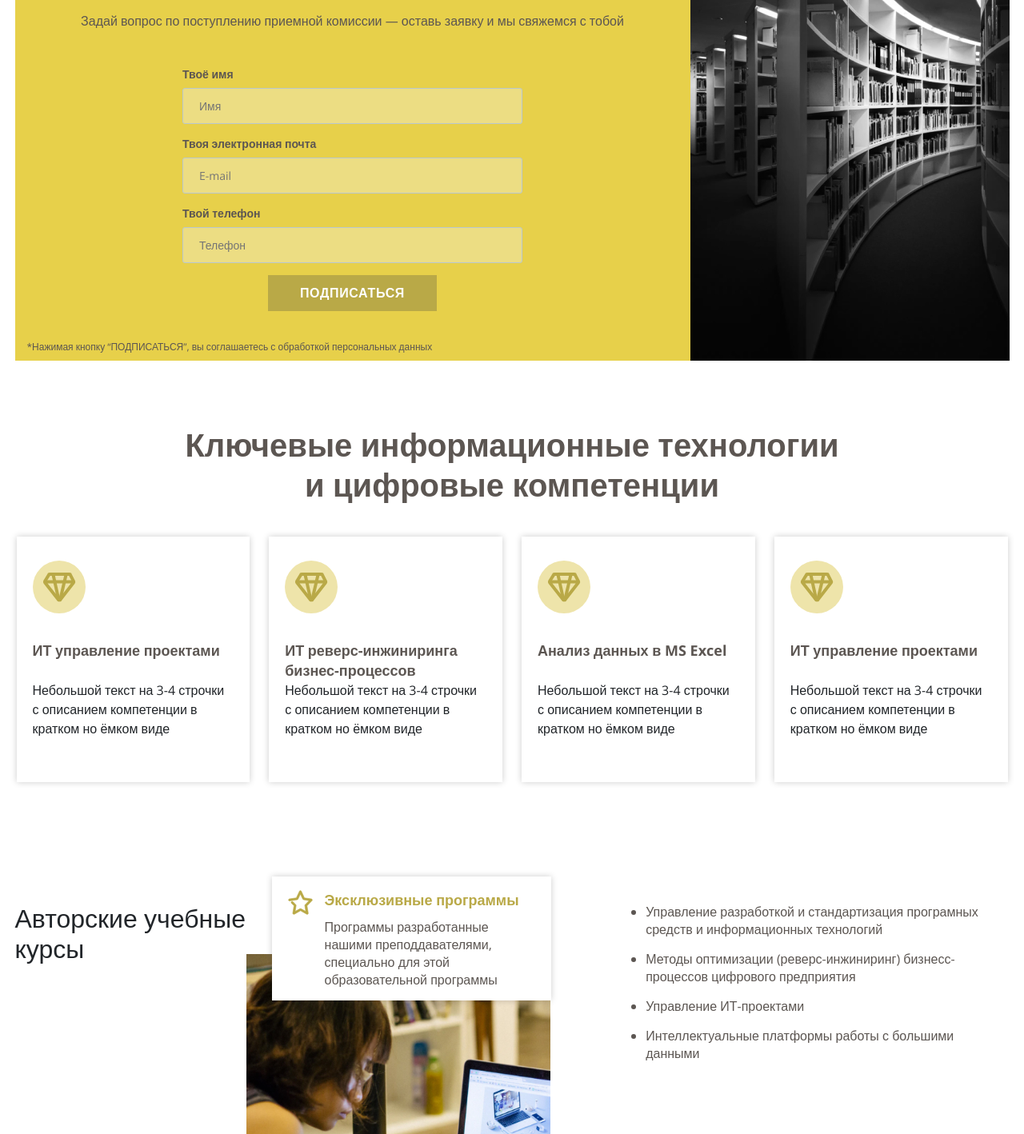
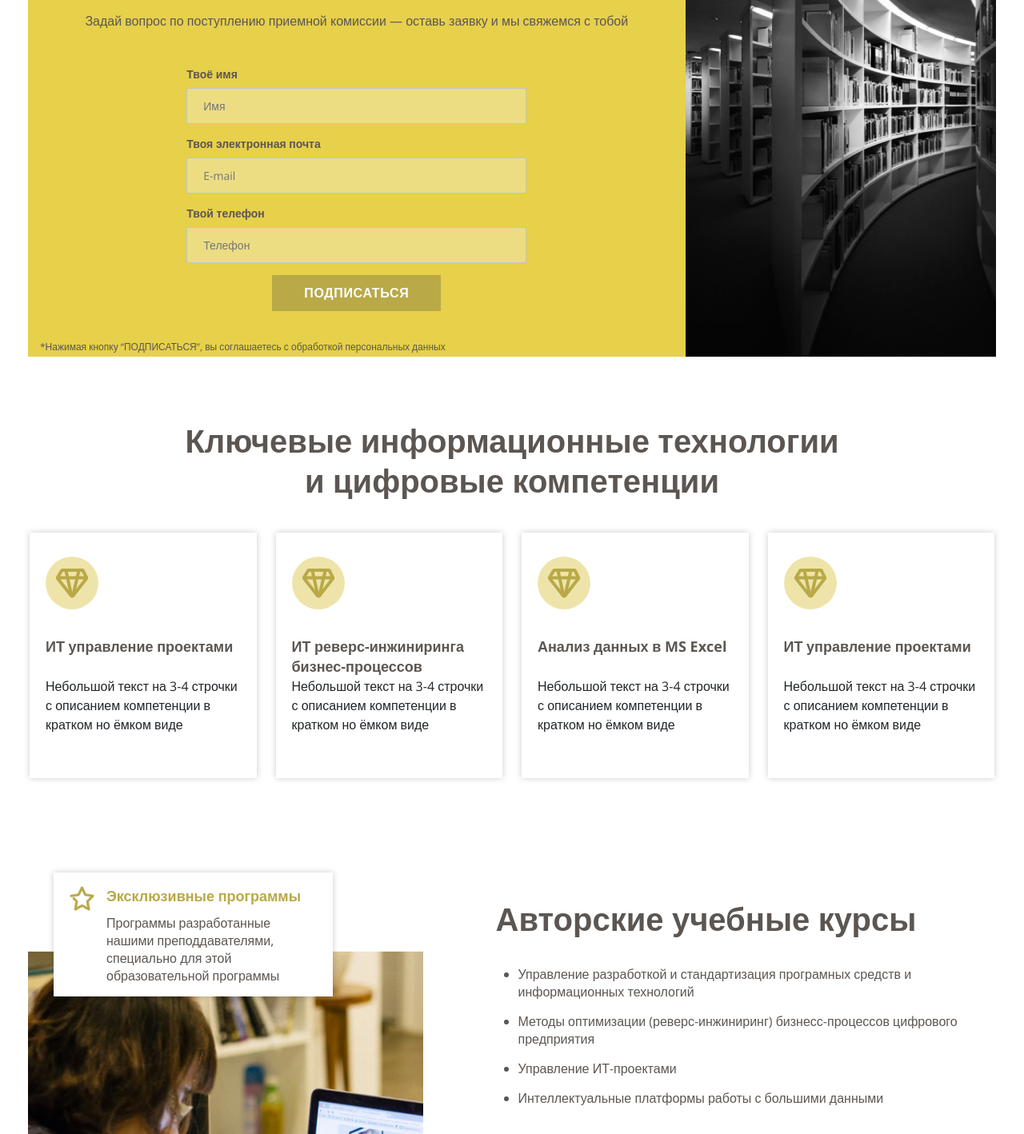
Before and after one commit to asads30/test, a website built with webpack: page src/index.html in a window 1280 px wide. Shown: the part 182-1600 px from the top of the page at 80% size. Built offline with nearby package versions, Linux system fonts and the light colour scheme.

Commit message:
test-bags

```diff
--- a/src/index.html
+++ b/src/index.html
@@ -39,7 +39,6 @@
                 </div>
             </div>
             <div class="about-img">
-                <img src="./img/info-img.jpg" alt="">
             </div>
         </div>
     </div>
@@ -107,7 +106,7 @@
     <div class="author">
         <div class="container author__container">
             <div class="author__title">
-                <h2 class="d-md-block">Авторские учебные курсы</h2>
+                <h2 class="d-mob">Авторские учебные курсы</h2>
             </div>
             <div class="author__img">
                 <div class="author__exclusive">
@@ -131,7 +130,7 @@
                 </div>
             </div>
             <div class="author__text">
-                <h2 class="d-sm-none">Авторские учебные курсы</h2>
+                <h2 class="d-pc">Авторские учебные курсы</h2>
                 <ul>
                     <li>Управление разработкой и стандартизация програмных средств и информационных технологий</li>
                     <li>Методы оптимизации (реверс-инжиниринг) бизнесс-процессов цифрового предприятия</li>
--- a/src/scss/_new.scss
+++ b/src/scss/_new.scss
@@ -135,6 +135,7 @@
     }
     .about-img {
         width: 399px;
+        background: url(../img/info-img.jpg) no-repeat;
         @include tablet {
             width: 36%;
             background: url(../img/info-img.jpg) no-repeat;
@@ -142,11 +143,7 @@
             background-position: center;
         }
         @include mobile {
-            width: 100%;
-            height: 227px;
-            background: url(../img/info-img.jpg) no-repeat;
-            background-size: cover;
-            background-position: center;
+            display: none;
         }
         img {
             width: 100%;
@@ -363,7 +360,7 @@
     }
     &__text {
         width: 640px;
-        @include mobile {
+        @include tablet {
             width: 100%;
         }
         h2 {
--- a/src/scss/_settings.scss
+++ b/src/scss/_settings.scss
@@ -56,17 +56,23 @@ a {
 
 .container {
     margin: 0 auto;
-    padding: 0 15px;
-    max-width: 1200px;
+    padding: 0;
+    max-width: 1240px;
 }
 
 .js-focus-visible :focus:not(.focus-visible) {
     outline: none;
 }
 
-@media screen and (min-width:1200px) {
+@media screen and (min-width:1300px) {
     .container {
-        max-width: 1273px;
+        max-width: 1240px;
+    }
+}
+
+@media screen and (max-width:1299px) {
+    .container {
+        padding: 0 15px;
     }
 }
 
@@ -77,20 +83,20 @@ a {
     }
 }
 
-@media screen and (min-width:7678x) {
-    .d-sm-none {
+@media screen and (min-width:768px) {
+    .d-pc {
         display: block;
     }
-    .d-md-block {
+    .d-mob {
         display: none;
     }
 }
 
 @media screen and (max-width:767px) {
-    .d-sm-none {
+    .d-pc {
         display: none;
     }
-    .d-md-block {
+    .d-mob {
         display: block;
     }
 }
```
